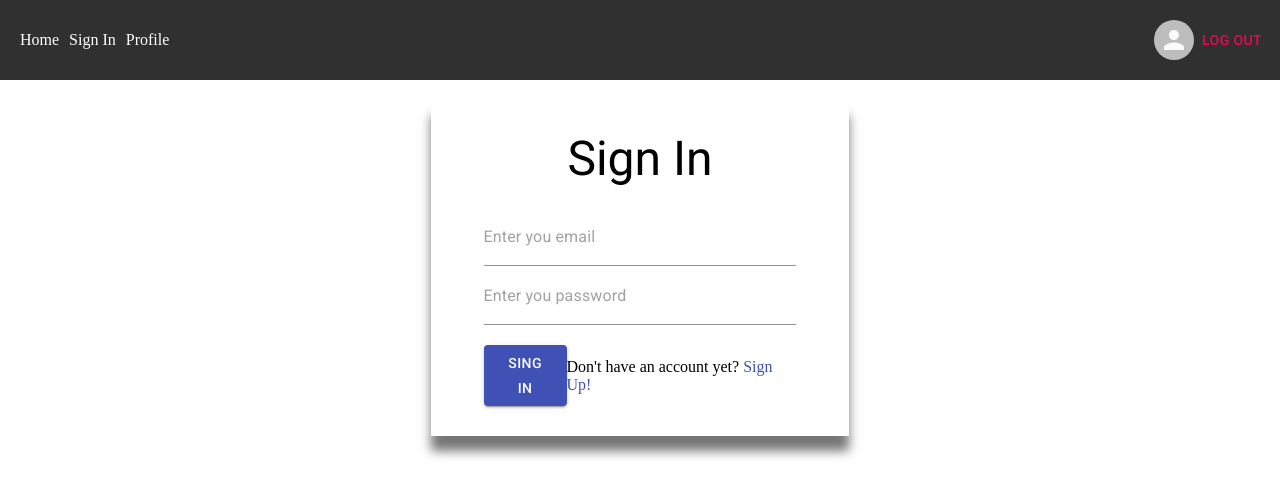
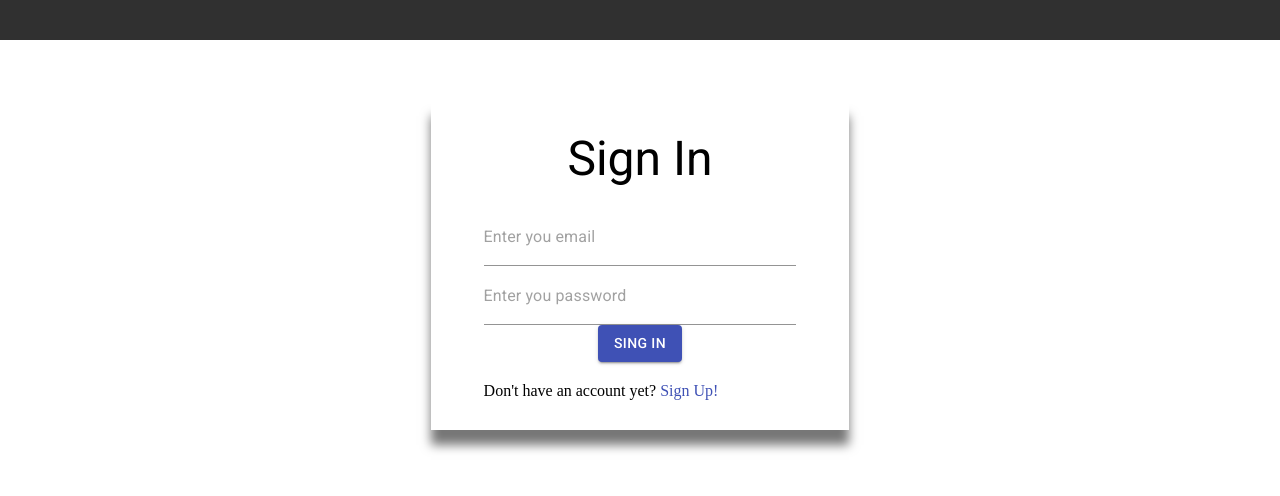
Before and after one commit to AbramyanLevan-17/social-network-react-redux-saga, a React (Create React App) app: page /auth in a window 1280 px wide. Shown: the top 496 px of the page. Built offline with nearby package versions, Linux system fonts and the light colour scheme.

Commit message:
added actions for post and user

```diff
--- a/src/App.js
+++ b/src/App.js
@@ -3,19 +3,24 @@ import {
   BrowserRouter as Router,
   Switch,
   Route,
-  Link
+  Link,
+  Redirect,
+
 } from "react-router-dom";
 import './App.css'
 import {paths} from './paths/paths'
 import {Button,Avatar} from '@material-ui/core';
+import {connect} from 'react-redux'
 
-function App() {
+const App =({auth})=> {
 
   return (
     <Router>
     <div>
       <header className='navigation'>
-            <div className='nav-items'>
+      {auth.isAuthorized &&
+          <>
+           <div className='nav-items'>
             <Link to='/'>Home</Link>
             <Link to='/auth'>Sign In</Link>
             <Link to='/profile'>Profile</Link>
@@ -24,17 +29,30 @@ function App() {
             <Avatar></Avatar>
             <Button color='secondary'>Log Out</Button>
             </div>
+            </>
+            }
       </header>
       <div className='main'>
         <Switch>
-          {paths.map(path=>{
+          {/* {auth.isAuthorized && paths.map(path=>{
             return <Route path={path.path} component={path.component} key={path.id}></Route>
-          })}
+          })} */}
+          {auth.isAuthorized ? (paths.map(path=>{
+            return <Route path={path.path} component={path.component} key={path.id}></Route> })) : (
+               <><Redirect from='/' to={paths[0].path} /><Route path={paths[0].path} component={paths[0].component}></Route>
+               <Route path={paths[1].path} component={paths[1].component}></Route>
+               </>
+            )}
         </Switch>
       </div>
     </div>
     </Router>
   );
 }
+const mapStateToProps = state => {
+  return{
+    auth: state.auth
+  }
+}
 
-export default App;
+export default connect(mapStateToProps,null)(App);
--- a/src/components/Auth/Auth.js
+++ b/src/components/Auth/Auth.js
@@ -2,22 +2,95 @@ import React from 'react'
 import './auth.css'
 import { Input,Button,Typography } from '@material-ui/core';
 import {Link} from 'react-router-dom'
+import {connect} from 'react-redux'
+import {fetchUser} from '../../redux/actions'
 
 
-const Auth = () => {
+class Auth extends React.Component{
+  constructor(props){
+    super(props)
+    this.state={
+      email:'',
+      password:'',
+    }
+
+  }
+  handlerChange = (event) => {
+    this.setState(()=>({
+      [event.target.name]:event.target.value
+    }))
+  }
+  handlerSubmit = event => {
+    event.preventDefault();
+    const {email,password} = this.state;
+
+    const data = {
+      "email": email,
+      "password": password
+      }
+
+    fetch(" https://postify-api.herokuapp.com/auth/sign_in", {
+      method: "POST",
+      body:  JSON.stringify(data)
+    })
+    .then(function(response){
+      return response.json();
+    })
+    .then(function(data){
+      console.log(data)
+    });
+    this.setState({
+      email:'',
+      password:''
+    })
+  }
+  render(){
     return (
-    <div className='auth-form'>
+      <form className='auth-form' onSubmit={this.handlerSubmit}>
         <Typography variant='h3'>Sign In</Typography>
-        <Input color='primary'  style = {{width:'75%'}} placeholder='Enter you email' required={true} type='email'></Input>
-        <Input color='primary'  style = {{width:'75%'}}placeholder='Enter you password' required={true} type='password'></Input>
-        <div className='auth-form-bottom'>
+
+          <Input
+          color='primary'
+          name='email'
+          style = {{width:'75%'}}
+          placeholder='Enter you email'
+          required={true} type='email'
+          value={this.state.email}
+          onChange={this.handlerChange}
+
+          ></Input>
+          <Input
+          color='primary'
+          style = {{width:'75%'}}
+          name='password'
+          placeholder='Enter you password'
+          required={true}
+          type='password'
+          value={this.state.password}
+          onChange={this.handlerChange}
+
+          ></Input>
            <Button variant="contained" color="primary">
              Sing In
             </Button>
+
+          <div className='auth-form-bottom'>
+
             <span>Don't have an account yet?<Link to='/signup'> Sign Up!</Link></span>
             </div>
-    </div>
+      </form>
     )
   }
+  }
 
-export default Auth
+
+const mapStateToProps = state => {
+  return {
+    auth: state.auth
+  }
+}
+const mapDispacthToProps ={
+    fetchUser,
+}
+
+export default connect(mapStateToProps,mapDispacthToProps)(Auth)
--- a/src/components/Home/home.css
+++ b/src/components/Home/home.css
@@ -23,5 +23,6 @@
   margin-top: 20px;
   display: grid;
   grid-template-columns: auto auto auto;
-  gap: 20px;
+  grid-gap: 20px;
+
 }
--- a/src/components/Post/Post.js
+++ b/src/components/Post/Post.js
@@ -1,16 +1,17 @@
 import React from 'react'
+import "./post.css"
 import { Card,CardContent,CardActions,Typography,Button } from '@material-ui/core';
 
 const Post = ({post}) => {
 
   return (
     <div>
-        <Card style={{backgroundColor:'#e0e0e0',textTransform:'capitalize'}}>
+        <Card className='item'>
           <CardContent>
             <Typography variant='h5'>
               {post.title}
             </Typography>
-            <Typography>
+            <Typography >
               {post.body}
             </Typography>
           </CardContent>
--- /dev/null
+++ b/src/components/Post/post.css
@@ -0,0 +1,7 @@
+.item{
+  background-color: #e0e0e0;
+  height: 100%;
+}
+.item::first-letter {
+  text-transform: capitalize;
+}
--- a/src/paths/paths.js
+++ b/src/paths/paths.js
@@ -3,8 +3,7 @@ import Auth from '../components/Auth/Auth'
 import Profile from '../components/Profile/Profile'
 import SingUp from '../components/SignUp/SignUp'
 
-// let loggedIn = false;
-// let res = !loggedIn ? Auth : Home
+
 
 export const paths = [
   {
--- a/src/redux/actions.js
+++ b/src/redux/actions.js
@@ -1,4 +1,4 @@
-import { CREATE_POST, REQUEST_POSTS } from "./types";
+import { CREATE_POST, REQUEST_POSTS, SIGN_IN } from "./types";
 
 export function createPost(post){
   return{
@@ -10,5 +10,10 @@ export function fetchPosts(){
     return {
       type: REQUEST_POSTS
     }
-
 }
+export function fetchUser(headers){
+  return{
+    type: SIGN_IN,
+    payload: headers
+  }
+}
--- /dev/null
+++ b/src/redux/authReducer.js
@@ -0,0 +1,17 @@
+import { SIGN_IN } from "./types"
+
+const initialState = {
+  isAuthorized: false,
+}
+
+export const authReducer = (state = initialState, action) =>{
+    switch(action.type){
+      case SIGN_IN:
+        localStorage.setItem('headers',JSON.stringify(action.payload));
+        break;
+      default:
+      return state;
+
+    }
+
+}
--- a/src/redux/rootReducer.js
+++ b/src/redux/rootReducer.js
@@ -1,6 +1,8 @@
   import {combineReducers} from 'redux'
   import {postsReducer} from './postsReducer'
+  import {authReducer} from './authReducer'
 
   export const rootReducer = combineReducers({
-      posts:postsReducer
+      posts:postsReducer,
+      auth: authReducer
   })
--- a/src/redux/types.js
+++ b/src/redux/types.js
@@ -1,3 +1,4 @@
 export const CREATE_POST = 'CREATE_POST'
 export const FETCH_POST = 'FETCH_POSTS'
 export const REQUEST_POSTS ='REQUEST_POSTS'
+export const SIGN_IN = 'SIGN_IN'
--- a/src/sagas.js
+++ b/src/sagas.js
@@ -1,4 +1,4 @@
-import {call, put, take, takeEvery} from 'redux-saga/effects'
+import {call, put, takeEvery} from 'redux-saga/effects'
 import {FETCH_POST,REQUEST_POSTS} from './redux/types'
 
 
```
Lines whose indentation alone changed are shown as unchanged.
